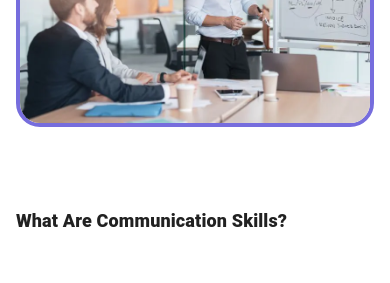
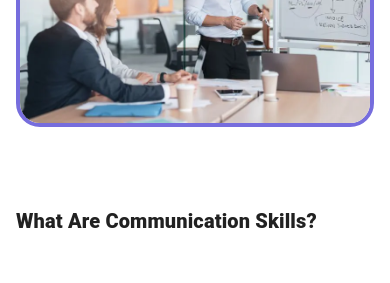
Before and after one commit to MotazAboAssi/Communication-Skills-Course, a React (Vite) app: page /communication-skills-course/course in a window 390 px wide. Shown: the part 2140-2423 px from the top of the page. Built offline with nearby package versions, Linux system fonts and the light colour scheme.

Commit message:
communication-skills-course

```diff
--- a/src/Models/Essay.tsx
+++ b/src/Models/Essay.tsx
@@ -2,7 +2,7 @@ import { Box } from "@mui/material";
 import type { EssayType } from "../types/EssayType";
 import { motion } from "framer-motion";
 
-export default function Essay({ essay }: { essay: EssayType }) {
+export default function Essay({ essay }: { essay: EssayType}) {
   let sign = false;
   const delay = {
     duration: 0.5,
@@ -35,7 +35,7 @@ export default function Essay({ essay }: { essay: EssayType }) {
         viewport={{ once: true }}
         exit={{ opacity: 0 }}
         transition={delay}
-        className=" text-lg md:text-2xl lg:text-4xl font-extrabold"
+        className=" text-xl md:text-2xl lg:text-4xl font-extrabold"
       >
         {essay.titleEssay}
       </motion.h3>
@@ -53,7 +53,7 @@ export default function Essay({ essay }: { essay: EssayType }) {
         transition={delay}
       >
         <br />
-        <Box component="div" className="font-bold text-xl md:text-2xl pb-5">
+        <Box component="div" className="font-bold text-lg md:text-2xl pb-5">
           {item.title}
         </Box>
         {item.body.map((cont, ind) => (
--- a/src/Pages/HomePage.tsx
+++ b/src/Pages/HomePage.tsx
@@ -127,14 +127,13 @@ export default function HomePage() {
                   scaleX: scaleX,
                   border: "2px solid #766ddd",
                   width: "100%",
-                  padding:"0"
+                  padding: "0",
                 }}
               />
               <Typography variant="h6" className="uppercase py-5 pl-2">
                 in this article :
               </Typography>
               <Box component="ul" className="p-7 pt-0">
-
                 {linksID.map((link, index) => (
                   <Box
                     component="li"
@@ -150,7 +149,6 @@ export default function HomePage() {
                       to={link.id}
                       spy={true}
                       smooth={true}
-                    offset={-100}
                       duration={500}
                       className=" cursor-pointer"
                     >
--- a/src/Store/Data/HomePage.tsx
+++ b/src/Store/Data/HomePage.tsx
@@ -46,14 +46,14 @@ export const dataHomePage: EssayType[] = [
   {
     image: picture1,
     titleEssay: (
-      <>
+      <Box>
         <Box
           component="p"
           id="What-Are-Communication-Skills?"
           className="pb-20"
         />
         <Box component="span">What Are Communication Skills?</Box>
-      </>
+      </Box>
     ),
     content: [
       {
```
Lines whose indentation alone changed are shown as unchanged.
